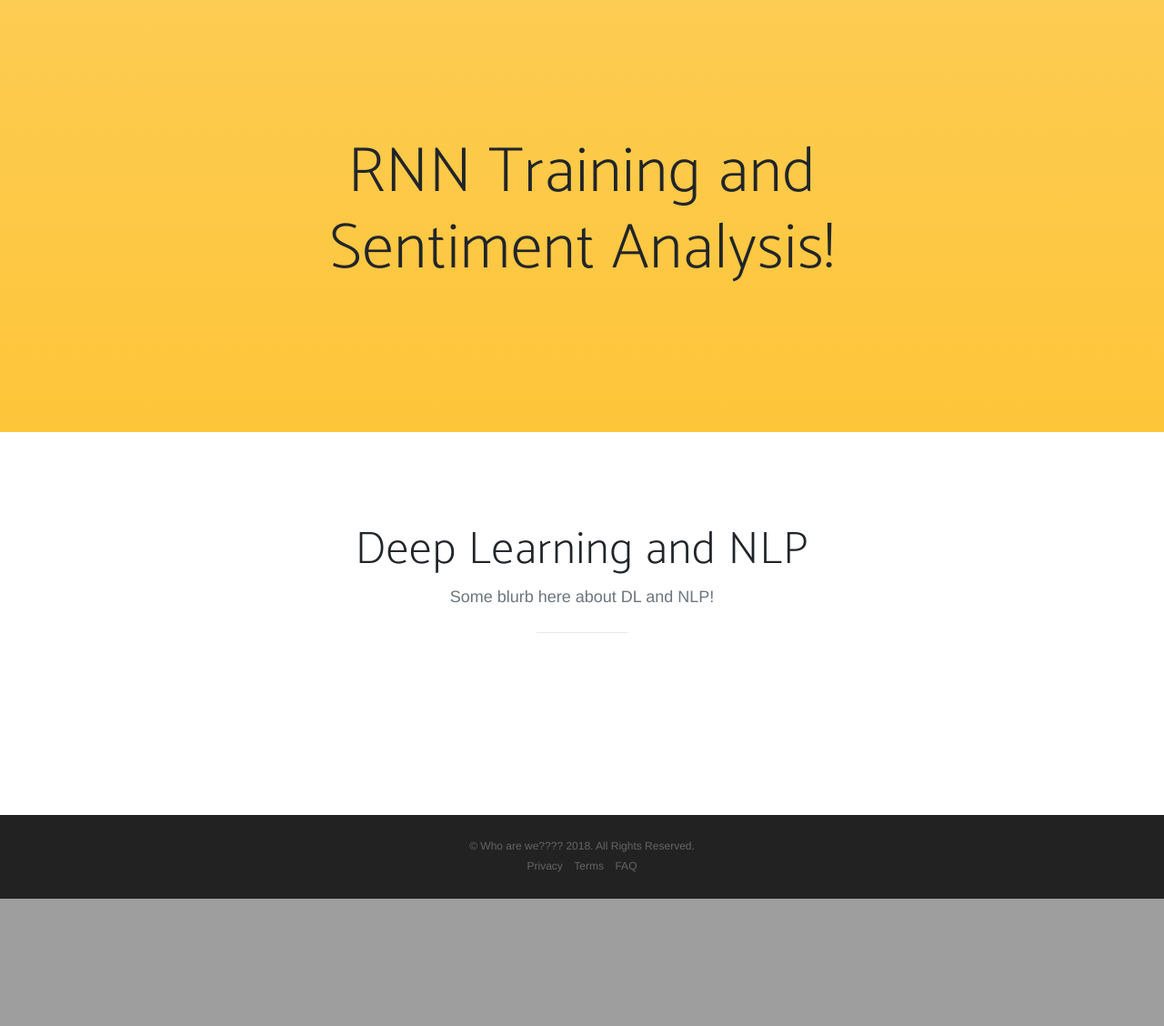
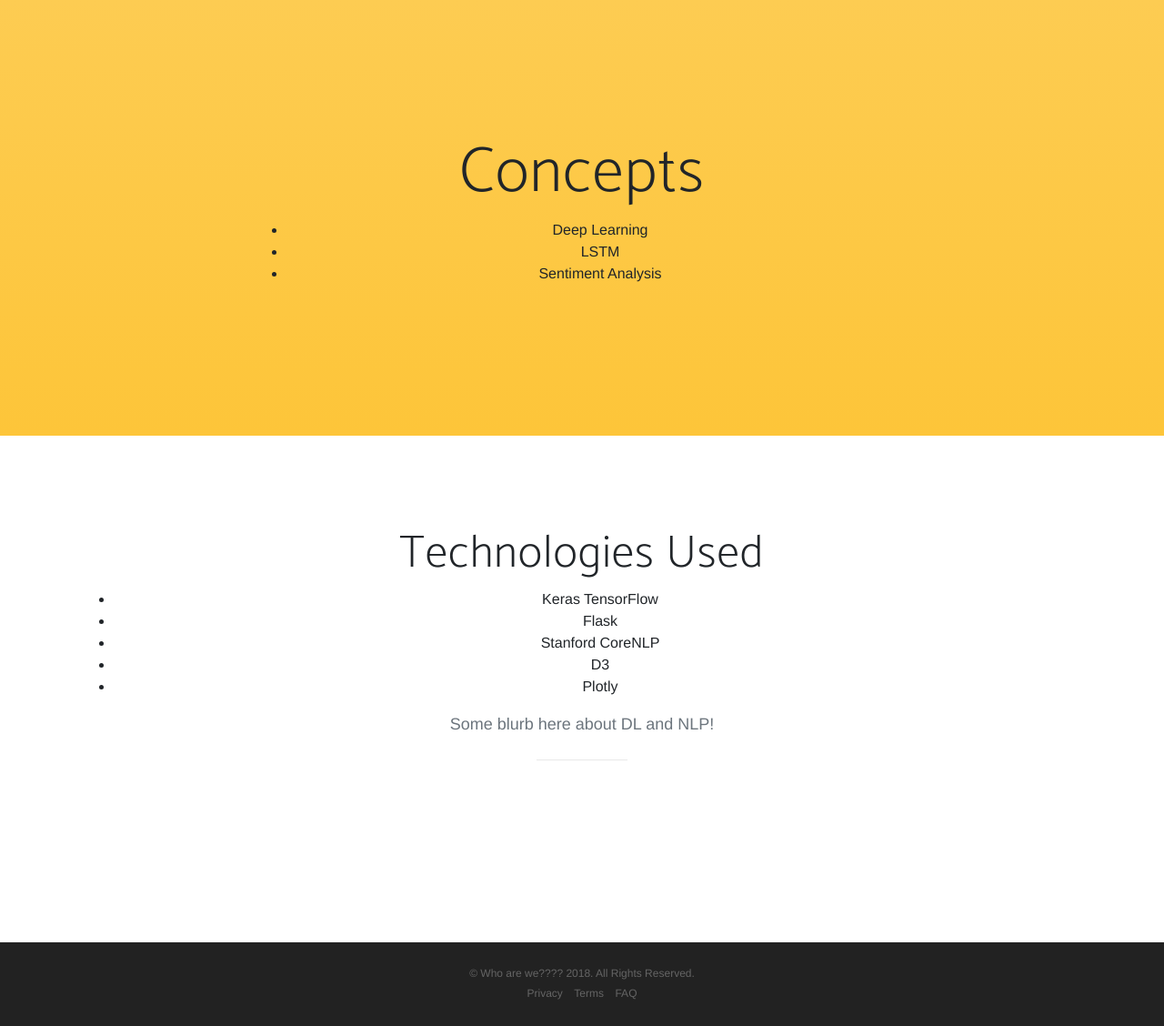
Before and after one commit to jkennedy74/DLSA, a Flask app: template Templates/index.html in a window 1280 px wide. Shown: the part 801-1929 px from the top of the page at 91% size. Before the commit the page ends 1789 px from the top, so only its background shows below. Run offline with Flask 2, Linux system fonts and the light colour scheme; the template is opened without the code that fills it, so the values that code supplies are empty; some libraries are stand-ins or nearby versions; some web fonts are replaced.

Commit message:
index update

```diff
--- a/Templates/index.html
+++ b/Templates/index.html
@@ -13,10 +13,8 @@
     <!-- Bootstrap core CSS -->
 <link rel="stylesheet" href="https://stackpath.bootstrapcdn.com/bootstrap/4.1.3/css/bootstrap.min.css" integrity="sha384-MCw98/SFnGE8fJT3GXwEOngsV7Zt27NXFoaoApmYm81iuXoPkFOJwJ8ERdknLPMO" crossorigin="anonymous">
 
-
-    <!-- Custom fonts for this template -->
-    <link href="vendor/fontawesome-free/css/all.min.css" rel="stylesheet">
-    <link rel="stylesheet" href="vendor/simple-line-icons/css/simple-line-icons.css">
+    <link rel="stylesheet" href="https://use.fontawesome.com/releases/v5.3.1/css/all.css" integrity="sha384-mzrmE5qonljUremFsqc01SB46JvROS7bZs3IO2EmfFsd15uHvIt+Y8vEf7N7fWAU" crossorigin="anonymous">
+    <link rel="stylesheet" href="https://cdnjs.cloudflare.com/ajax/libs/simple-line-icons/2.4.1/css/simple-line-icons.min.css">
     <link href="https://fonts.googleapis.com/css?family=Lato" rel="stylesheet">
     <link href="https://fonts.googleapis.com/css?family=Catamaran:100,200,300,400,500,600,700,800,900" rel="stylesheet">
     <link href="https://fonts.googleapis.com/css?family=Muli" rel="stylesheet">
@@ -39,26 +37,26 @@
         <div class="collapse navbar-collapse" id="navbarResponsive">
           <ul class="navbar-nav ml-auto">
             <li class="nav-item">
-              <a class="nav-link js-scroll-trigger" href="#download">Project Description</a>
+              <a class="nav-link js-scroll-trigger" href="#content">Project Description</a>
             </li>
             <li class="nav-item">
-              <a class="nav-link js-scroll-trigger" href="#features">Technologies Used</a>
+              <a class="nav-link js-scroll-trigger" href="#modelslist">Models</a>
             </li>
             <li class="nav-item">
-              <a class="nav-link js-scroll-trigger" href="#contact">Concepts Explored</a>
+              <a class="nav-link js-scroll-trigger" href="#technologies">Acknowledgements</a>
             </li>
           </ul>
         </div>
       </div>
     </nav>
 
-    <header class="masthead">
+    <header class="masthead" id = "content">
       <div class="container h-100">
         <div class="row h-100">
           <div class="col-lg-7 my-auto">
             <div class="header-content mx-auto">
-              <h1 class="mb-5">Need some content here!</h1>
-              <p>Blurb here about what the project is</p>
+              <h1 class="mb-5">RNN Training and Sentiment Analysis</h1>
+              <p>What is the project about?  You need a summary here but nothing too long.</p>
             </div>
           </div>
           <div class="col-lg-5 my-auto">
@@ -75,16 +73,28 @@
       <div class="container">
         <div class="row">
           <div class="col-md-8 mx-auto">
-            <h2 class="section-heading">RNN Training and Sentiment Analysis!</h2>
+            <h2 class="section-heading">Concepts</h2>
+                      <ul>
+          <li>Deep Learning</li>
+          <li>LSTM</li>
+          <li>Sentiment Analysis</li>
+          </ul>
           </div>
         </div>
       </div>
     </section>
 
-    <section class="features" id="features">
+    <section class="features" id="technologies">
       <div class="container">
         <div class="section-heading text-center">
-          <h2>Deep Learning and NLP</h2>
+          <h2>Technologies Used</h2>
+                    <ul>
+          <li>Keras TensorFlow</li>
+          <li>Flask</li>
+          <li>Stanford CoreNLP</li>
+          <li>D3</li>
+          <li>Plotly</li>
+          </ul>
           <p class="text-muted">Some blurb here about DL and  NLP!</p>
           <hr>
         </div>
```
